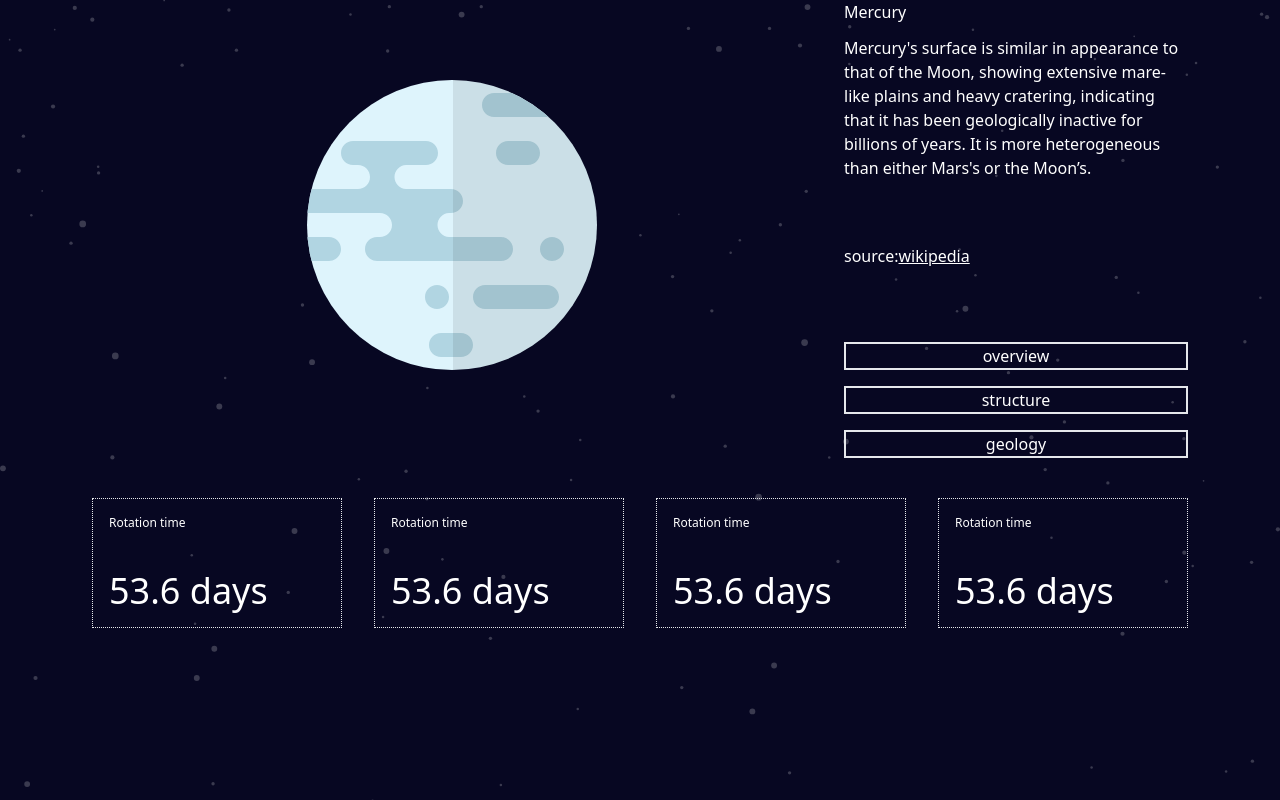
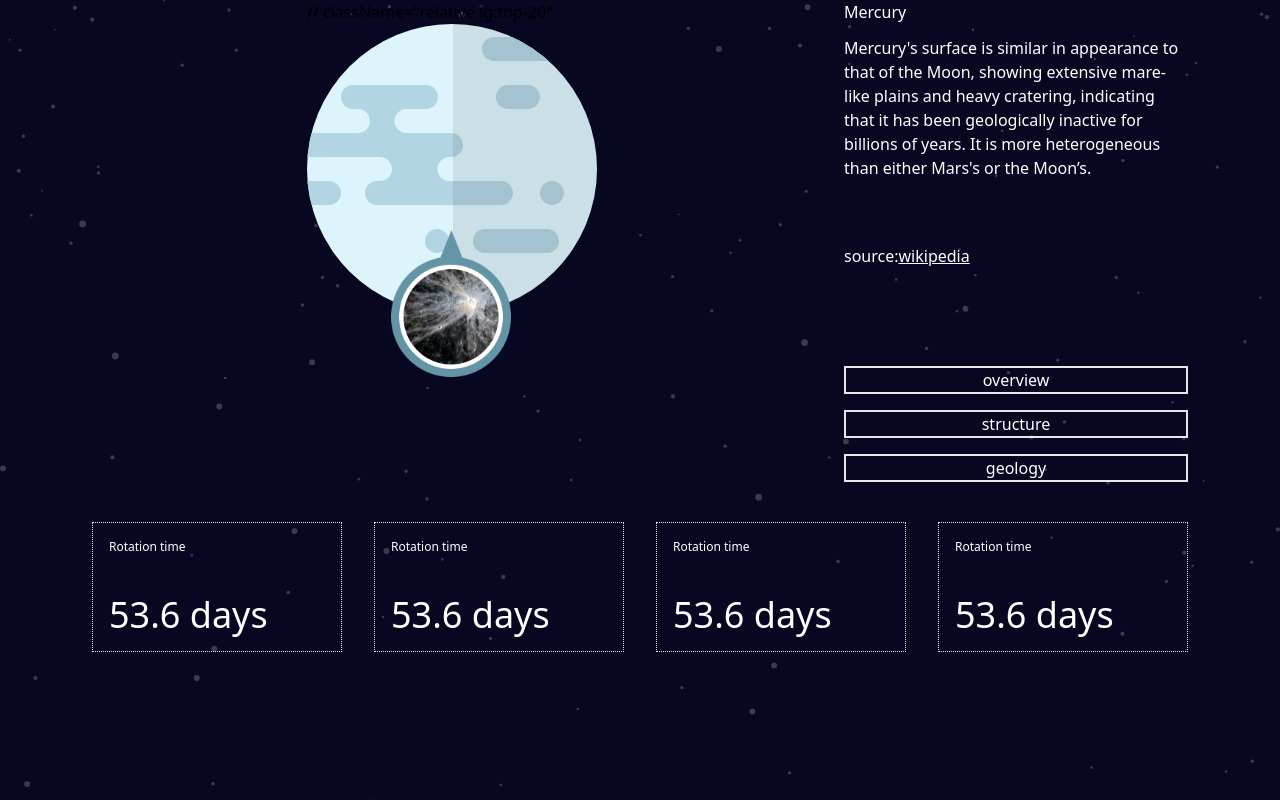
Before and after one commit to sphnikola/planet-fact-site, a React (Vite) app: page / in a window 1280 px wide. Both pictures are taken after a click on the button "geology". Built offline with nearby package versions, Linux system fonts and the light colour scheme.

Commit message:
Add images for the descriptions

```diff
--- a/src/App.jsx
+++ b/src/App.jsx
@@ -1,21 +1,32 @@
 import { useState } from "react";
 import data from "./data/data.json";
 import mercury_img from "./assets/planet-mercury.svg";
+import mercury_internal_img from "./assets/planet-mercury-internal.svg";
+import mercury_geology_img from "./assets/geology-mercury.png";
 function App() {
   const [answer, setAnswer] = useState(<p>{data[0].overview.content}</p>);
   const [source, setSource] = useState(data[0].overview.source);
+  const [image, setImage] = useState(mercury_img);
+  const [addInternal, setAddInternal] = useState(false);
 
   // import and set the images here
   const handleClick = (e) => {
     if (e.target.innerText === "overview") {
       setAnswer(<p>{data[0].overview.content}</p>);
       setSource(data[0].overview.source);
+      setImage(mercury_img);
+      setAddInternal(false);
     } else if (e.target.innerText === "structure") {
       setAnswer(<p>{data[0].structure.content}</p>);
       setSource(data[0].structure.source);
+      setImage(mercury_internal_img);
+      setAddInternal(false);
     } else if (e.target.innerText === "geology") {
       setAnswer(<p>{data[0].geology.content}</p>);
       setSource(data[0].geology.source);
+      //  setImage(mercury_geology_img);
+      setAddInternal(true);
+      setImage(mercury_img);
     }
   };
 
@@ -77,7 +88,16 @@ function App() {
           </div>
         </section>
         <section className="place-self-center md:row-start-1 md:col-start-1 md:col-end-3 lg:col-start-1 lg:col-end-3 ">
-          <img className="lg:relative lg:top-20" src={mercury_img} />
+          <div className="relative">
+            // className="relative lg:top-20"
+            <img src={image} />{" "}
+            {addInternal ? (
+              <img
+                className="absolute left-[84px] top-[230px] w-[120px]"
+                src={mercury_geology_img}
+              />
+            ) : null}
+          </div>
         </section>
         <section className="text-white text-center md:col-start-1 md:row-start-2 md:text-left lg:col-start-3 lg:row-start-1">
           <h2 className="mb-3">{data[0].name}</h2>
```
